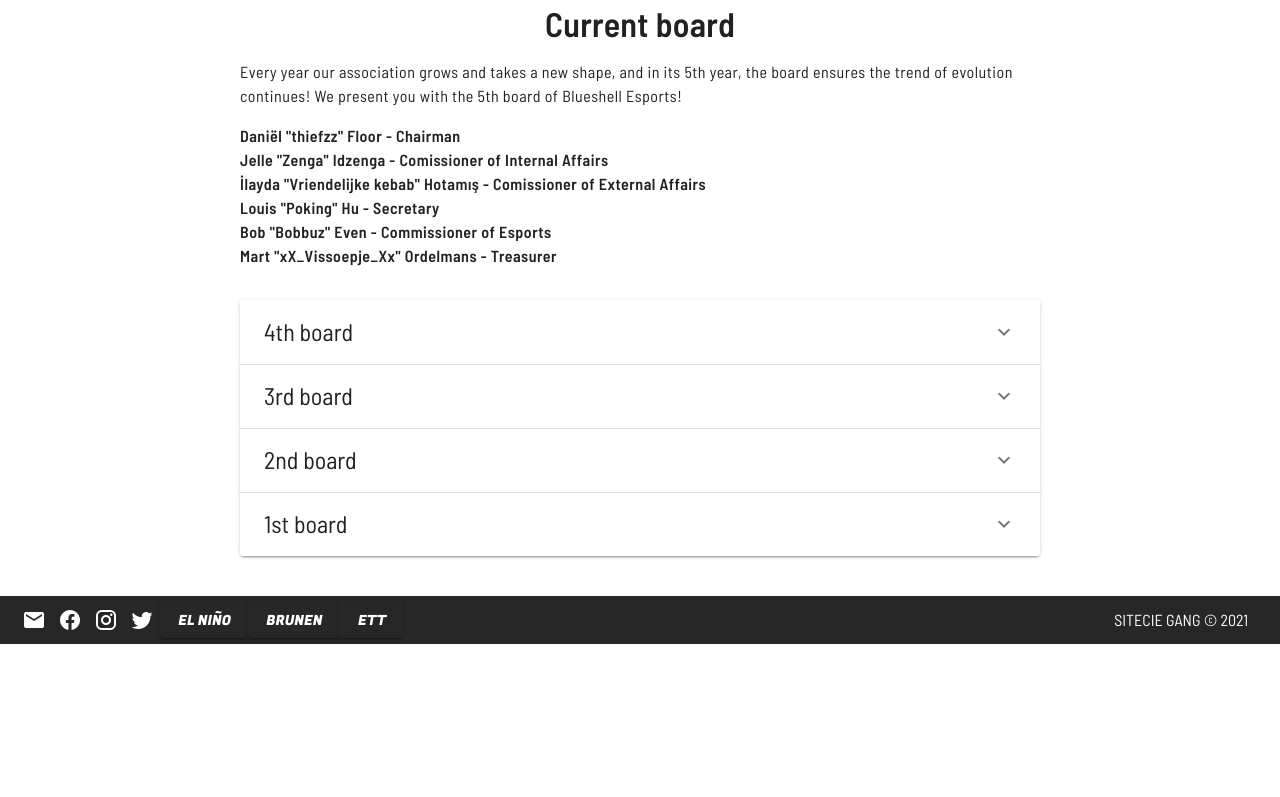
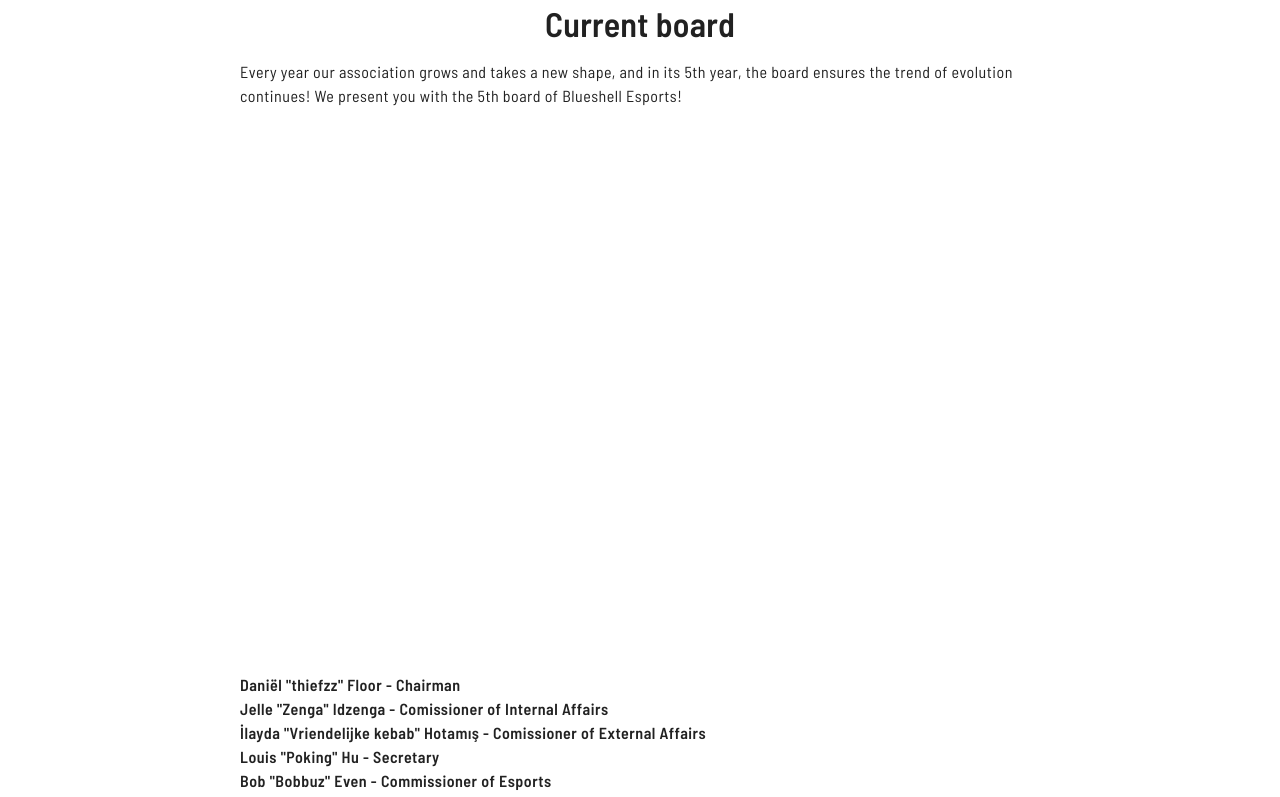
Before and after one commit to ESA-Blueshell/frontend, a Vue app: page /board in a window 1280 px wide. Shown: the part 400-1197 px from the top of the page. Before the commit the page ends 1044 px from the top, so only its background shows below. Built offline with nearby package versions, Linux system fonts and the light colour scheme.

Commit message:
added image to board page

```diff
--- a/src/views/Board.vue
+++ b/src/views/Board.vue
@@ -6,13 +6,16 @@
         <p class="text-h4 font-weight-bold text-center">
           Current board
         </p>
+
+
         <p class="body-1">
           Every year our association grows and takes a new shape, and in its 5th year, the board
           ensures the trend of evolution continues! We present you with the 5th board of Blueshell
           Esports!
         </p>
+        <v-img src="../assets/boardImage.jpg"></v-img>
 
-        <div class="d-flex flex-column">
+        <div class="d-flex flex-column mt-4">
           <p class="body-1 mb-0" style="text-align: left; font-weight: bold">
             Daniël "thiefzz" Floor - Chairman
           </p>
```
Also changed, not shown: src/assets/boardImage.jpg (added).
